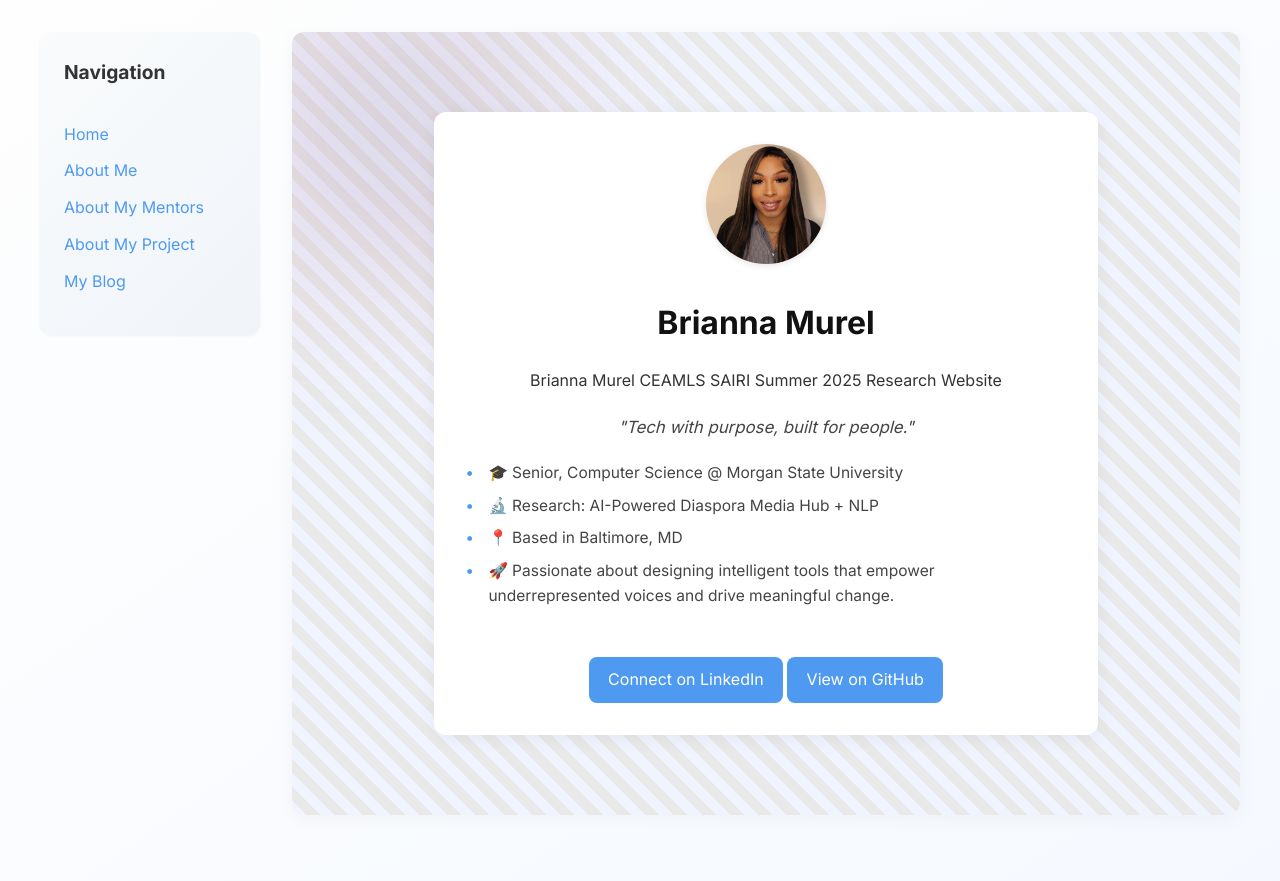
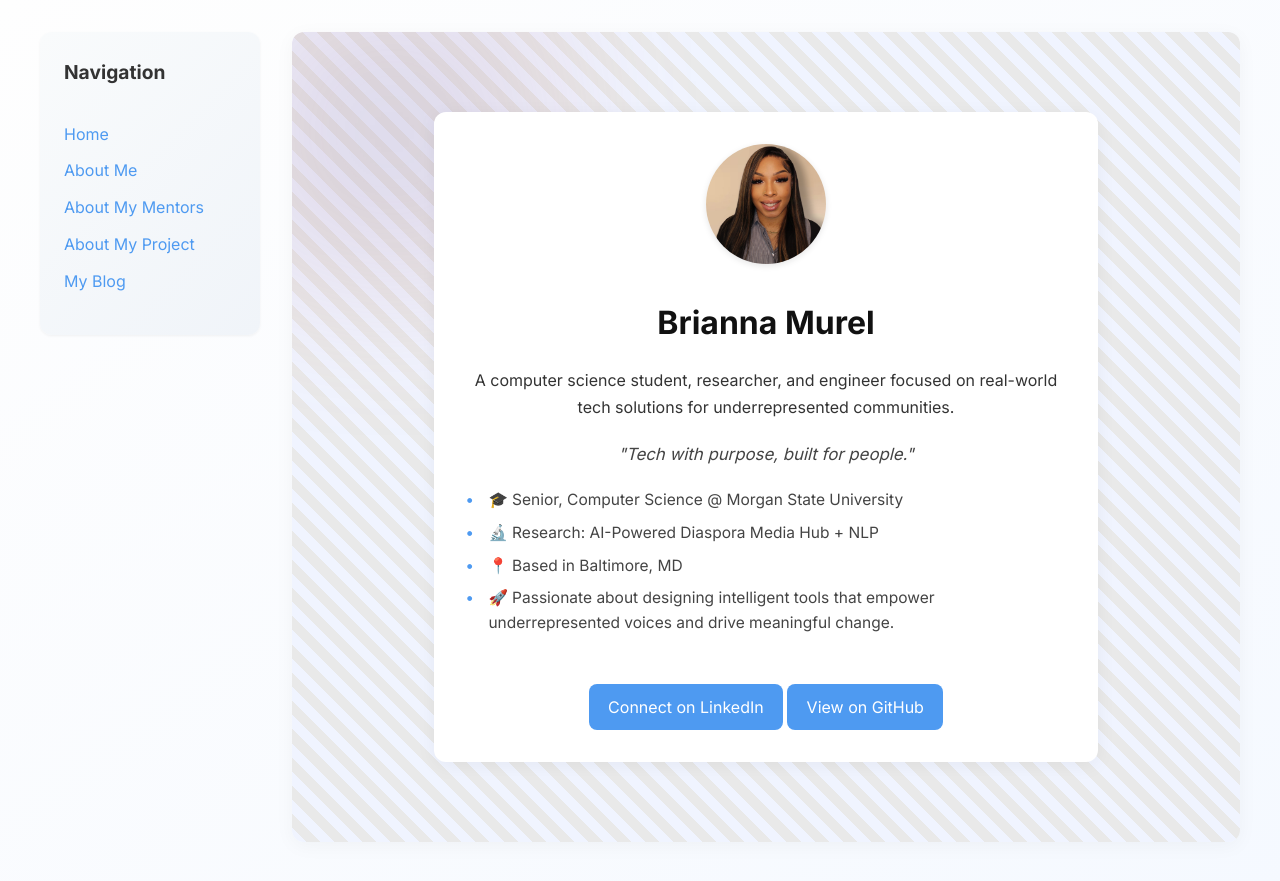
Before and after one commit to brmu22/brmu22.github.io, a Jekyll site: the page built from index.md, in a window 1280 px wide. Shown: the top 881 px of the page. Built offline with Jekyll 4.4.1, drawn with Linux system fonts in a browser that asks for light colours.

Commit message:
Update index.md

```diff
--- a/index.md
+++ b/index.md
@@ -1,7 +1,7 @@
 ---
 layout: home
 title: Brianna Murel
-description: Brianna Murel CEAMLS SAIRI Summer 2025 Research Website
+description: A computer science student, researcher, and engineer focused on real-world tech solutions for underrepresented communities.
 
 motto: "Tech with purpose, built for people."
 
```
